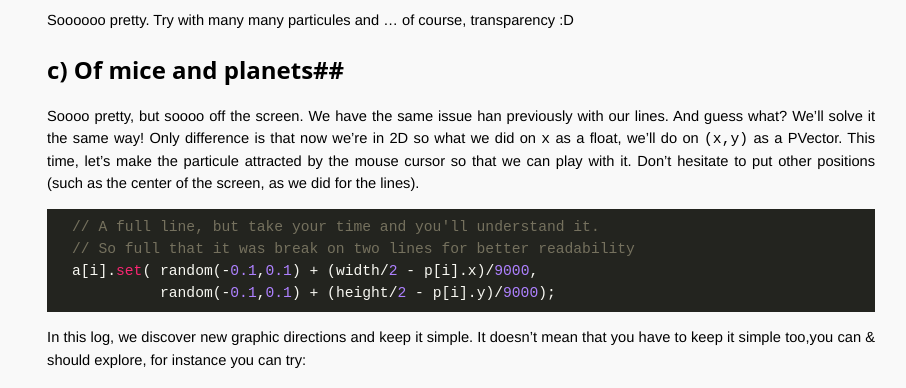
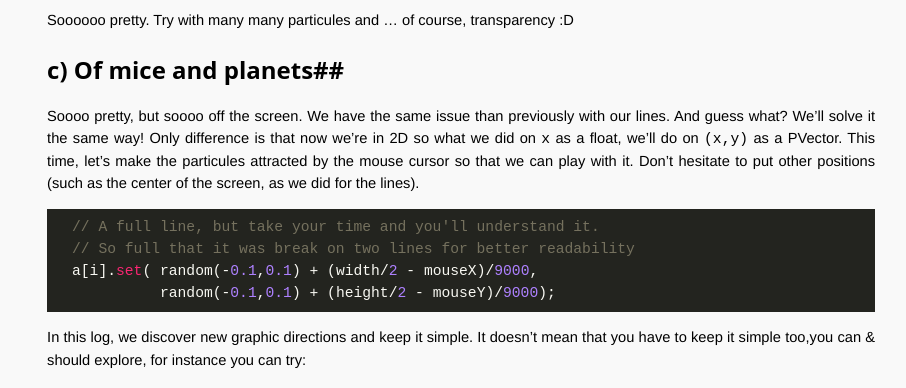
Before and after one commit to OpenTechSchool-Brussels/generative-art-with-processing, a Jekyll site: the page built from Particle-system.markdown, in a window 1280 px wide and 900 px high, scrolled down 2438 px. Shown: the part 152-540 px from the top of the window, without its empty margins (309-1215 px from the left). Built offline with Jekyll 4.4.1, drawn with Linux system fonts in a browser that asks for light colours; Markdown is read by kramdown in place of the engine named in the settings.

Commit message:
Update Particle-system.markdown

````diff
--- a/Particle-system.markdown
+++ b/Particle-system.markdown
@@ -96,13 +96,13 @@ Soooooo pretty. Try with many many particules and ... of course, transparency :D
 
 
 ##c) Of mice and planets##
-Soooo pretty, but soooo off the screen. We have the same issue han previously with our lines. And guess what? We'll solve it the same way! Only difference is that now we're in 2D so what we did on `x` as a float, we'll do on `(x,y)` as a PVector. This time, let's make the particule attracted by the mouse cursor so that we can play with it. Don't hesitate to put other positions (such as the center of the screen, as we did for the lines).
+Soooo pretty, but soooo off the screen. We have the same issue than previously with our lines. And guess what? We'll solve it the same way! Only difference is that now we're in 2D so what we did on `x` as a float, we'll do on `(x,y)` as a PVector. This time, let's make the particules attracted by the mouse cursor so that we can play with it. Don't hesitate to put other positions (such as the center of the screen, as we did for the lines).
 
 ```java
   // A full line, but take your time and you'll understand it.
   // So full that it was break on two lines for better readability
-  a[i].set( random(-0.1,0.1) + (width/2 - p[i].x)/9000,
-            random(-0.1,0.1) + (height/2 - p[i].y)/9000);
+  a[i].set( random(-0.1,0.1) + (width/2 - mouseX)/9000,
+            random(-0.1,0.1) + (height/2 - mouseY)/9000);
 ```
 In this log, we discover new graphic directions and keep it simple. It doesn't mean that you have to keep it simple too,you can & should explore, for instance you can try:
 - Color varying with speed
````
